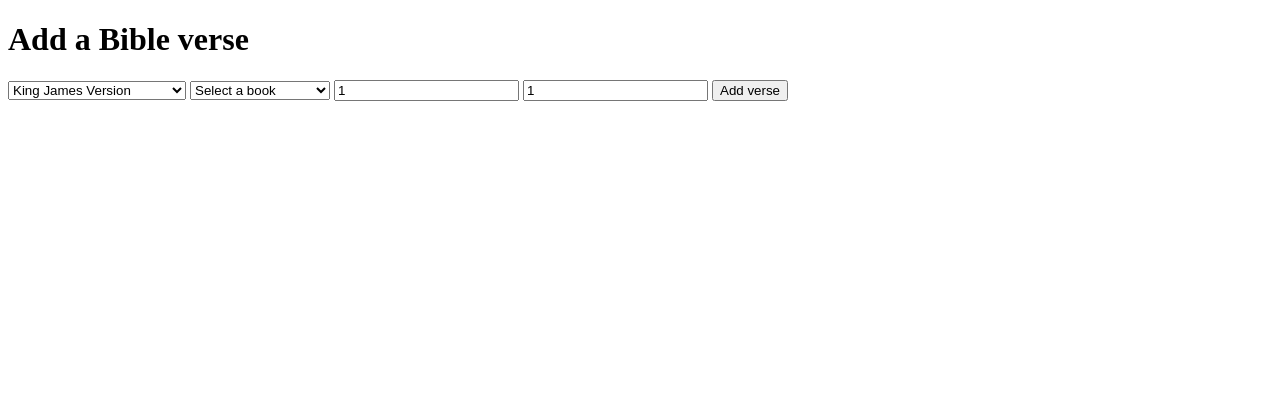
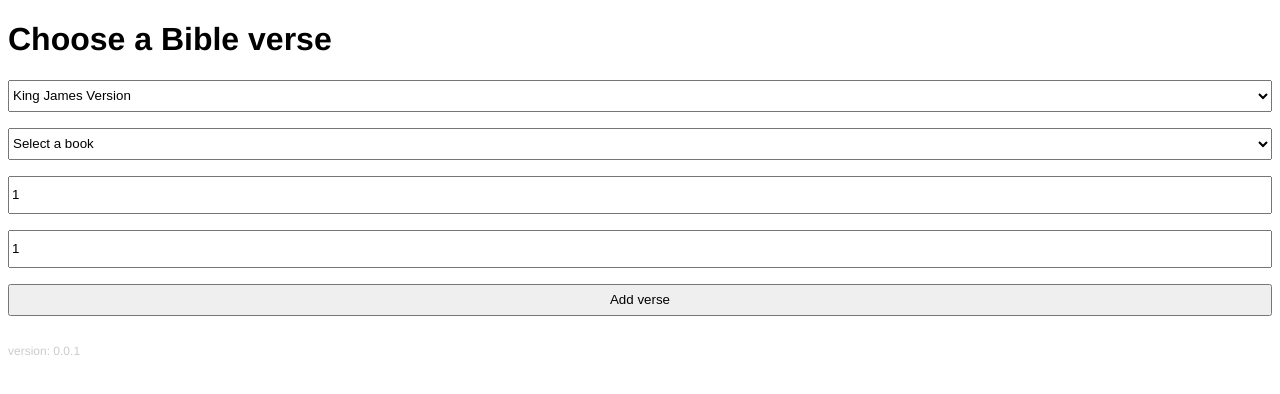
Before and after one commit to carmolim/remnote-bible-plugin, a plain HTML site: page index.html in a window 1280 px wide. Both pictures are taken after a click on the button "Add verse". Drawn offline with Linux system fonts and the light colour scheme; no server answers.

Commit message:
adding some style showing the version to see if RemNote has loaded the latest version

```diff
--- a/app.js
+++ b/app.js
@@ -1,10 +1,12 @@
 const token = 'eyJhbGciOiJIUzI1NiIsInR5cCI6IkpXVCJ9.eyJpZCI6IlNhdCBGZWIgMDYgMjAyMSAyMTozMzoyNCBHTVQrMDAwMC5jYXJtb2xpbUBnbWFpbC5jb20iLCJpYXQiOjE2MTI2NDcyMDR9.VDrvFvzd6Ld4QXgSOVzJHqFIpcudgTffGRBwneqhNrc';
 const api = 'https://www.abibliadigital.com.br/api/verses';
-const $title = document.getElementById('title');
+const $appVersion = document.getElementById('app-version');
 const $form  = document.getElementById('search');
 
 const $book = document.getElementById('book');
 $book.focus();
+
+$appVersion.innerHTML = '0.0.1';
 
 $form.addEventListener( 'submit', async (e)=>{
 
@@ -21,16 +23,11 @@
 
     const url = `${api}/${version}/${bookShort}/${chapter}/${verse}`;
 
-    let options;
-
-    if(token){
-
-        options = {
-            method: 'GET',
-            headers: {
-                'Content-Type': 'application/json',
-                'Authorization': `Bearer ${token}`
-            }
+    let options = {
+        method: 'GET',
+        headers: {
+            'Content-Type': 'application/json',
+            'Authorization': `Bearer ${token}`
         }
     }
 
--- a/index.html
+++ b/index.html
@@ -5,13 +5,14 @@
 <head>
     <meta charset="UTF-8">
     <meta name="viewport" content="width=device-width, initial-scale=1.0">
+    <link rel="stylesheet" href="style.css">
     <script src="https://cdn.jsdelivr.net/gh/remnoteio/remnote-api@latest/RemNoteAPI.js"></script>
-    <title>Add a Bible verse</title>
+    <title>Choose a Bible verse</title>
 </head>
 
 <body>
 
-    <h1 id="title">Add a Bible verse</h1>
+    <h1 id="title">Choose a Bible verse</h1>
 
     <form id="search">
 
@@ -100,9 +101,10 @@
 
     </form>
 
+    <p class="app-version">version: <span id="app-version">0.0.0</span></p>
+
     <script src="app.js"></script>
 
 </body>
 
-
 </html>
--- /dev/null
+++ b/style.css
@@ -0,0 +1,18 @@
+body{
+    font-family: Helvetica, Arial, sans-serif;
+}
+
+.app-version{
+    font-size: 12px;
+    color:#ccc;
+}
+
+#search{
+    display: flex;
+    flex-direction: column;
+}
+
+input, select, button{
+    margin-bottom: 16px;
+    height: 32px;
+}
```
